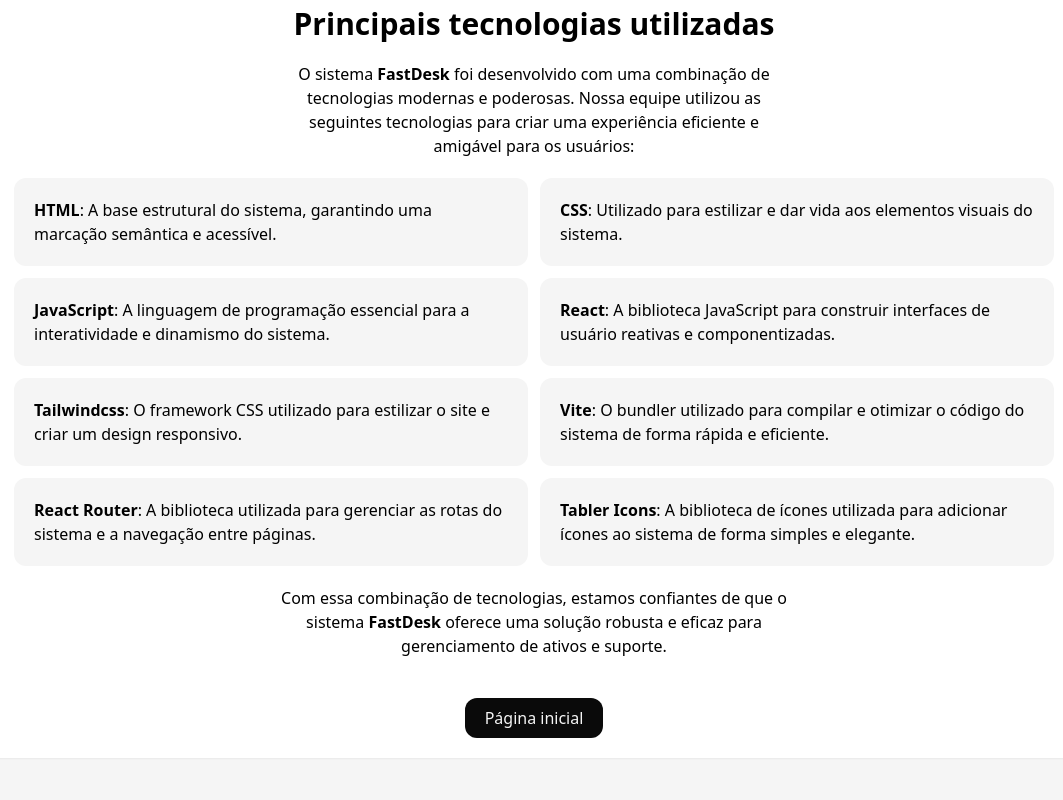
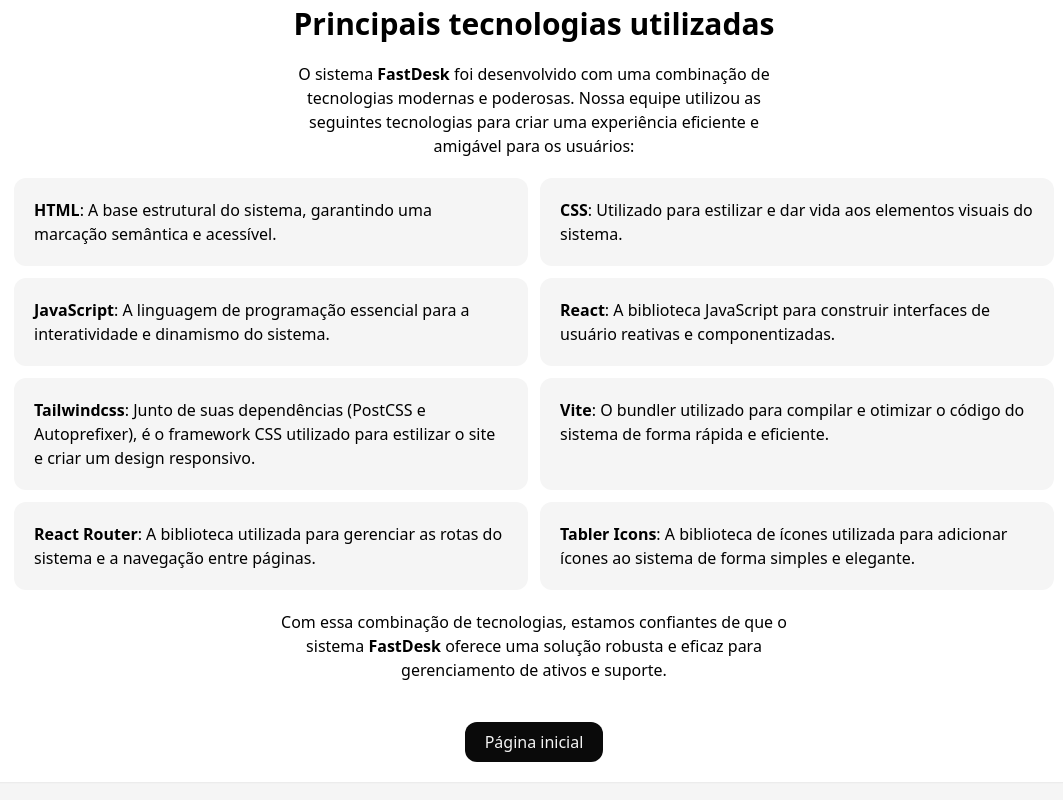
Before and after one commit to munraitoo13/fast-desk, a React (Vite) app: page /about in a window 1280 px wide. Shown: the part 643-1443 px from the top of the page, without its empty margins (106-1169 px from the left). Before the commit the page ends 1421 px from the top, so only its background shows below. Built offline with nearby package versions, Linux system fonts and the light colour scheme.

Commit message:
added dependencies to about

```diff
--- a/src/pages/About.jsx
+++ b/src/pages/About.jsx
@@ -27,7 +27,7 @@
   {
     nome: "Tailwindcss",
     descricao:
-      "O framework CSS utilizado para estilizar o site e criar um design responsivo.",
+      "Junto de suas dependências (PostCSS e Autoprefixer), é o framework CSS utilizado para estilizar o site e criar um design responsivo.",
   },
   {
     nome: "Vite",
```
